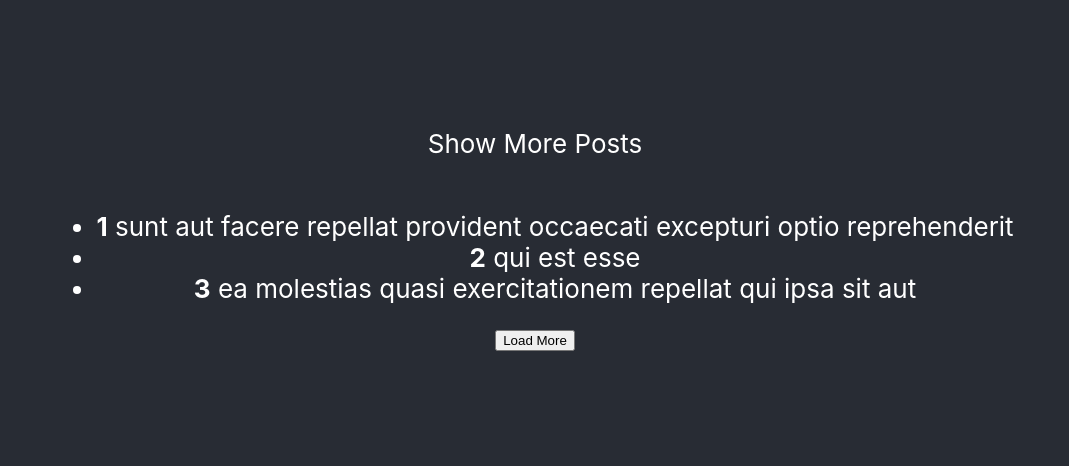
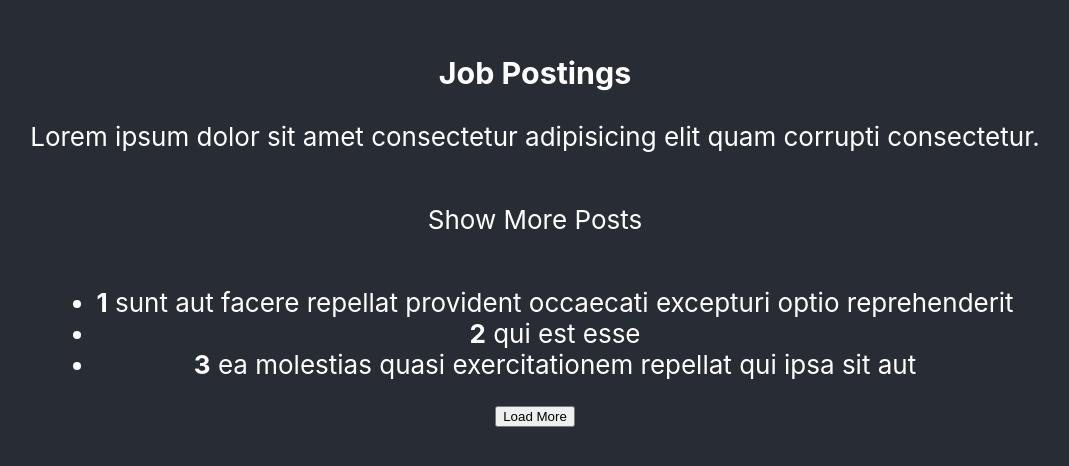
Before and after one commit to shonhartman/show-more-posts, a React (Create React App) app: page / in a window 1280 px wide. Shown: the part 174-640 px from the top of the page, without its empty margins (105-1174 px from the left). Built offline with nearby package versions, Linux system fonts and the light colour scheme.

Commit message:
initial commit

```diff
--- a/src/App.js
+++ b/src/App.js
@@ -28,6 +28,12 @@ function App() {
   return (
     <div className="App">
       <header className="App-header">
+      <div className="bg-white px-4 py-5 border-b border-gray-200 sm:px-6">
+        <h3 className="text-lg leading-6 font-medium text-gray-900">Job Postings</h3>
+        <p className="mt-1 text-sm text-gray-500">
+          Lorem ipsum dolor sit amet consectetur adipisicing elit quam corrupti consectetur.
+        </p>
+      </div>
         <p>
           Show More Posts
         </p>
```
